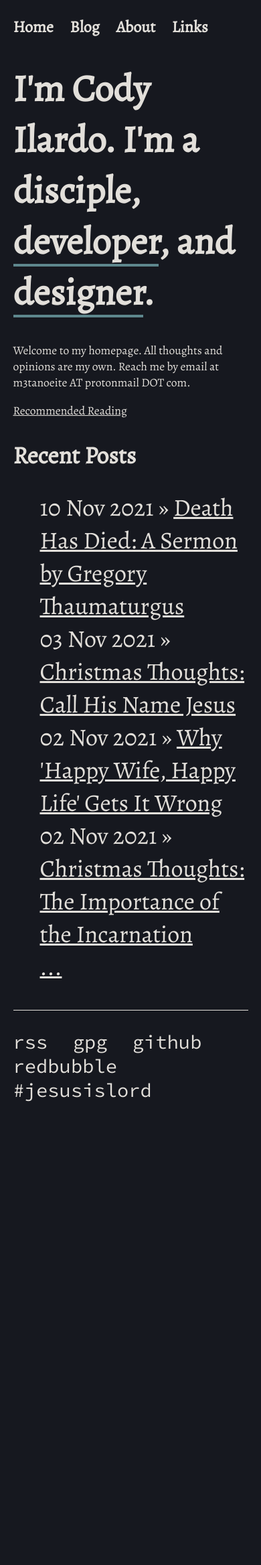
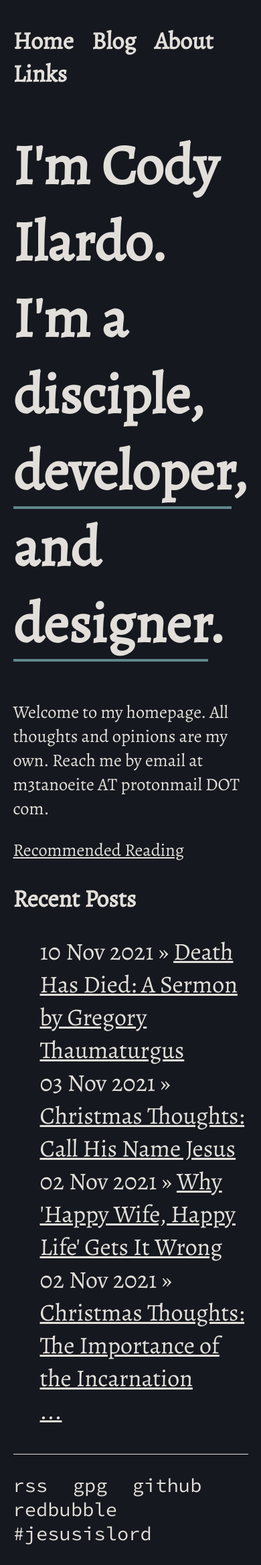
Before and after one commit to codyilardo/codyilardo.github.io, a Jekyll site: the page built from index.html, in a window 390 px wide. Shown: the whole page at 67% size. Built offline with Jekyll 4.4.1, drawn with Linux system fonts in a browser that asks for light colours; before the commit the page ends 1675 px from its top, so only the background shows below that.

Commit message:
mobile sizing testting

```diff
--- a/css/main.css
+++ b/css/main.css
@@ -135,8 +135,13 @@ ul.posts li {
 /* PHONE SCREEN CHANGES */
 @media only screen and (max-width: 700px) {
 
+    html {
+        font-size: 150% !important;
+        margin: 0px;
+        padding: 0px;
+    }
+
     body {
-        font-size: 150% !important;
         background-color: var(--bg) !important;
         color: var(--text) !important;
         margin: auto;
@@ -144,8 +149,4 @@ ul.posts li {
         font-family: var(--font) !important;
     }
 
-    html {
-        margin: 0px;
-        padding: 0px;
-    }
 }
```
